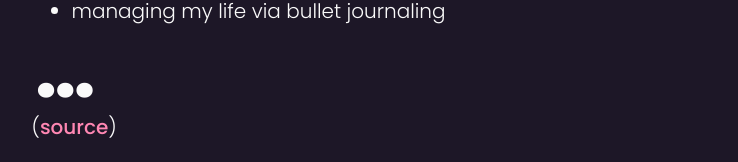
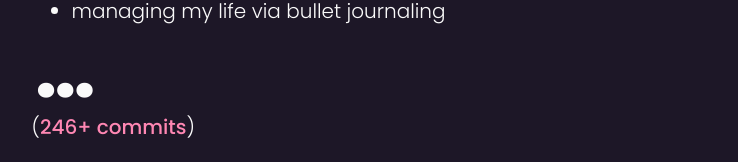
Before and after one commit to autisticjane/autisticjane.github.io, a Jekyll site: the page built from index.md, in a window 1280 px wide. Shown: the part 1193-1355 px from the top of the page, without its empty margins (271-1009 px from the left). Built offline with Jekyll 4.4.1, drawn with Linux system fonts in a browser that asks for light colours.

Commit message:
"source" link anchor => commit count

```diff
--- a/index.md
+++ b/index.md
@@ -18,4 +18,4 @@ I'm Izzy, an autistic content creator currently navigating autistic burnout. You
 * managing my life via bullet journaling
 
 <p class="dots">&hellip;</p>
-([source](//github.com/izzylively/izzylively.github.io))
+([246+ commits](//github.com/izzylively/izzylively.github.io))
```
